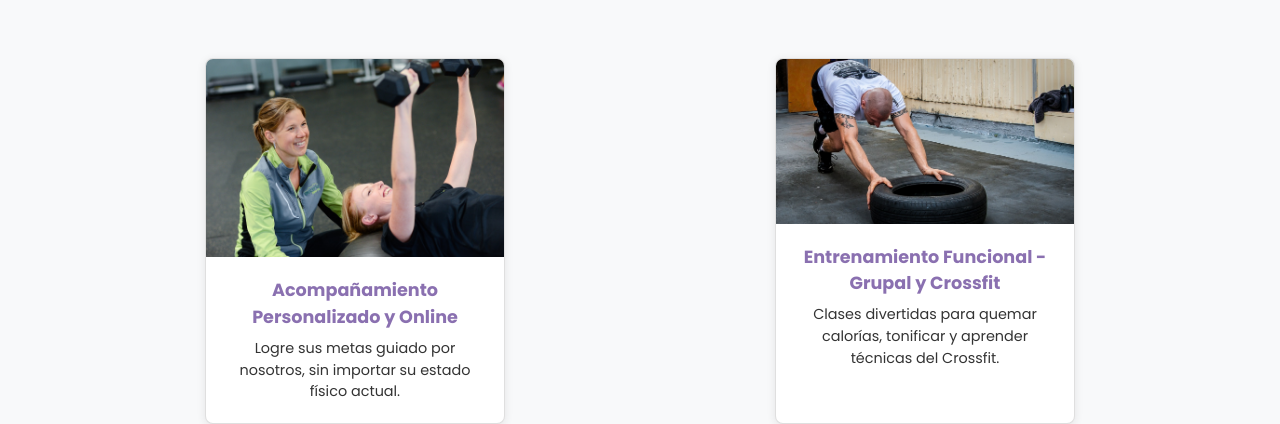
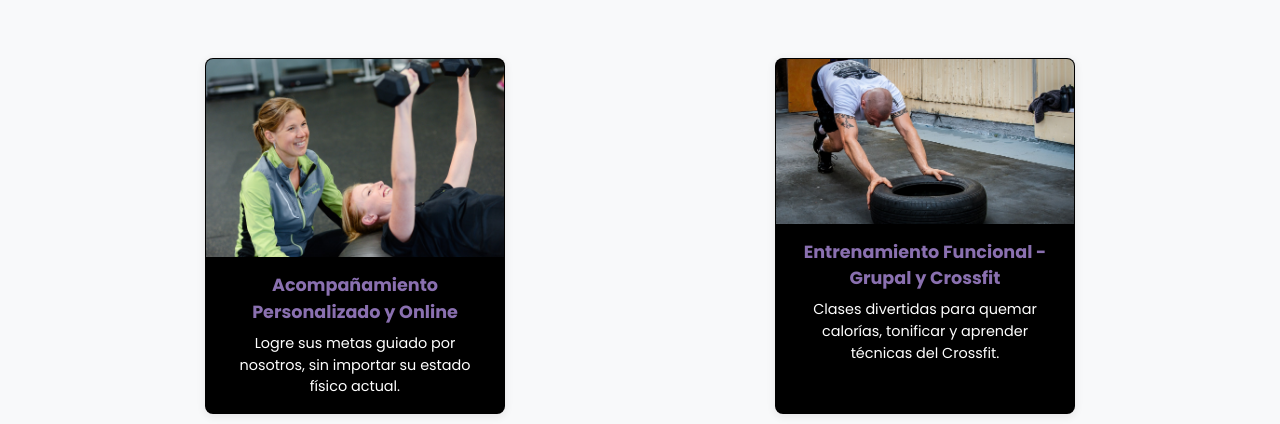
Before and after one commit to Dixonrc2809/Fitplus.github.io, a plain HTML site: page servicios.html in a window 1280 px wide. Shown: the part 390-814 px from the top of the page. Drawn offline with nearby package versions, Linux system fonts and the light colour scheme.

Commit message:
servicios1

```diff
--- a/css/styles.css
+++ b/css/styles.css
@@ -793,43 +793,69 @@ img.rounded-circle {
 /* ---------------------------------------------- */
 
 
-/* Estilos de las tarjetas de Servicios */
+/* ---------------------------------------------- */
+/* Servicios Inicio */
+/* ---------------------------------------------- */
 .col-md-6 {
     display: flex; /* Habilita el uso de flexbox en cada columna */
     justify-content: center; /* Centra las tarjetas dentro de la columna */
 }
 
+/* Ajuste para pantallas pequeñas */
+@media (max-width: 768px) {
+    .col-12 {
+        margin-bottom: 20px; /* Añade espacio inferior entre las filas en pantallas pequeñas */
+    }
+}
 
 .card {
     border-radius: 8px; /* Bordes redondeados */
     overflow: hidden; /* Esconde el contenido que se salga */
     transition: transform 0.3s ease; /* Efecto de transformación */
     margin: 10px; /* Margen alrededor de la tarjeta */
-    max-width: 300px; /* Ancho máximo de la tarjeta */
+    max-width: 100%; /* Ancho máximo de la tarjeta para que ocupe el 100% de su contenedor */
     box-shadow: 0 2px 8px rgba(48, 44, 44, 0.1); /* Sombra sutil */
+    background-color: #000; /* Fondo negro para toda la tarjeta */
+    color: #fff; /* Color de texto blanco por defecto */
 }
 
 .card:hover {
     transform: scale(1.05); /* Efecto de aumento al pasar el cursor */
 }
 
-.card__content {
+.card-body {
     padding: 15px; /* Espaciado interno */
-    background-color: #fff; /* Fondo blanco para el contenido */
 }
 
 .category {
     font-weight: bold; /* Texto en negrita */
-    color: #8A70B0; /* Color de la categoría */
+    color: #8A70B0; /* Color de la categoría (morado) */
     font-size: 1.1em; /* Tamaño de fuente */
 }
 
 .heading {
     font-size: 0.9em; /* Tamaño de fuente más pequeño */
-    color: #333; /* Color de texto */
+    color: #fff; /* Color de texto blanco para el encabezado */
     margin-top: 8px; /* Margen superior */
 }
 
+/* Ajustes para pantallas medianas */
+@media (min-width: 768px) and (max-width: 992px) {
+    .card {
+        max-width: 90%; /* Permitir un poco de margen en pantallas medianas */
+    }
+}
+
+/* Ajustes para pantallas grandes */
+@media (min-width: 992px) {
+    .card {
+        max-width: 300px; /* Mantener el ancho máximo en pantallas grandes */
+    }
+}
+
+/* ---------------------------------------------- */
+/* Servicios Fin */
+/* ---------------------------------------------- */
 
 
 /* ***** Contacto Inicio ***** */
```
